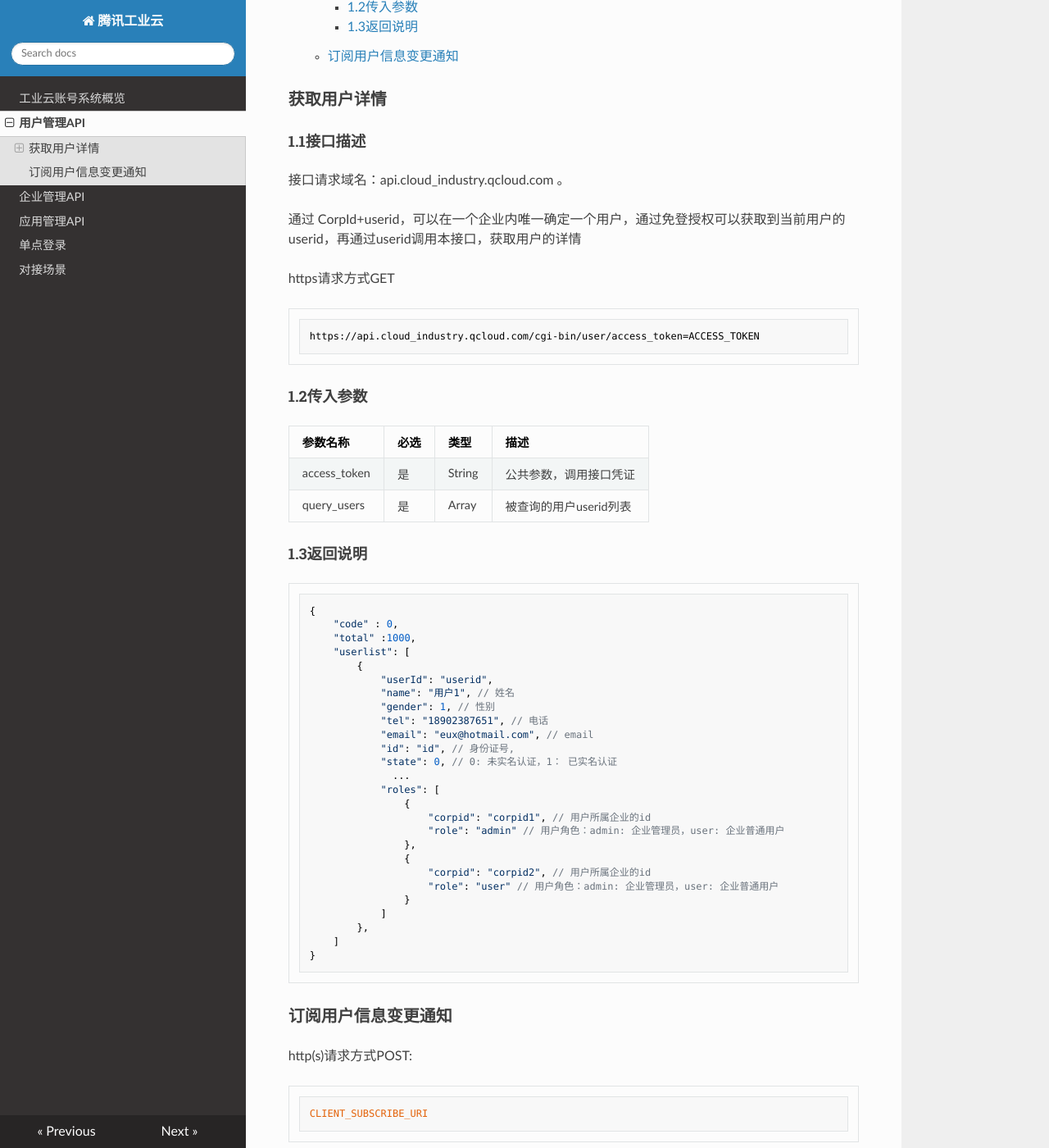
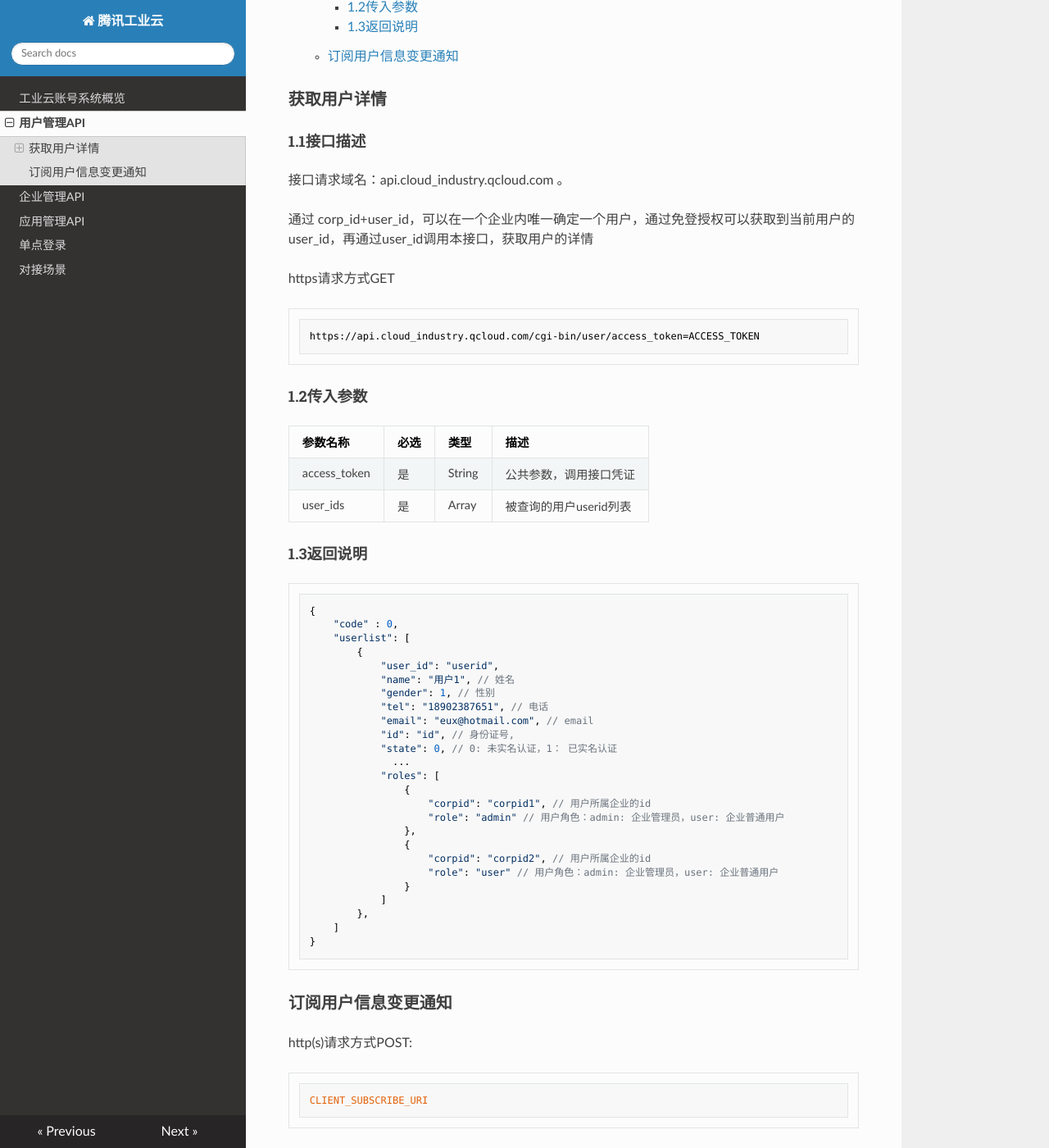
Before and after one commit to victorisildur/industry_account, an MkDocs documentation site: the page built from docs/user.md, in a window 1280 px wide and 1400 px high, scrolled down 262 px. Shown: the whole window at 82% size. Built offline with MkDocs 1.6.1, drawn with Linux system fonts in a browser that asks for light colours; nearby versions of some CDN libraries; a script that is not in the unit is left out; some of the changed text lies outside the part shown.

Commit message:
restful  修改

````diff
--- a/docs/user.md
+++ b/docs/user.md
@@ -8,7 +8,7 @@
 ### 1.1接口描述
 接口请求域名：api.cloud_industry.qcloud.com 。
 
-通过 CorpId+userid，可以在一个企业内唯一确定一个用户，通过免登授权可以获取到当前用户的userid，再通过userid调用本接口，获取用户的详情
+通过 corp_id+user_id，可以在一个企业内唯一确定一个用户，通过免登授权可以获取到当前用户的user_id，再通过user_id调用本接口，获取用户的详情
 
 https请求方式GET
 
@@ -21,7 +21,7 @@
 | 参数名称 | 必选 | 类型 | 描述 |
 | --- | --- | --- | --- |
 | access_token | 是 | String | 公共参数，调用接口凭证 |
-| query_users|  是| Array  | 被查询的用户userid列表 |
+| user_ids|  是| Array  | 被查询的用户userid列表 |
 
 ### 1.3返回说明
 
@@ -29,10 +29,9 @@
 
 {
     "code" : 0,
-    "total" :1000,
     "userlist": [
         {
-            "userId": "userid",
+            "user_id": "userid",
             "name": "用户1", // 姓名
             "gender": 1, // 性别
             "tel": "18902387651", // 电话
@@ -72,10 +71,10 @@
 ```
 {
     "topic": "userChange",
-    "changeList": [
+    "changelist": [
         {
-            "changeType": "add", // 新增一个user
-            "userId": "userid",
+            "change_type": "add", // 新增一个user
+            "user_id": "userid",
             "name": "name",
             "gender": 1,
             "tel": "tel",
@@ -90,8 +89,8 @@
             ]
         },
         {
-            "changeType": "modify", // 修改一个user
-            "userId": "userid",
+            "change_type": "modify", // 修改一个user
+            "user_id": "userid",
             "name": "name",
             "gender": 1,
             "tel": "tel",
@@ -100,14 +99,14 @@
             "state": 0, // 0: 未实名认证，1： 已实名认证
             "roles": [
                 {
-                    "corpId": "corpid",
+                    "corp_id": "corpid",
                     "role": "user"
                 }
             ]
         },
         {
-            "changeType": "delete", //删除一个user
-            "userId": "userid",
+            "change_type": "delete", //删除一个user
+            "user_id": "userid",
         }
     ]
 }
````
Also changed, not shown: docs/corp.md (+10 -10 lines).
